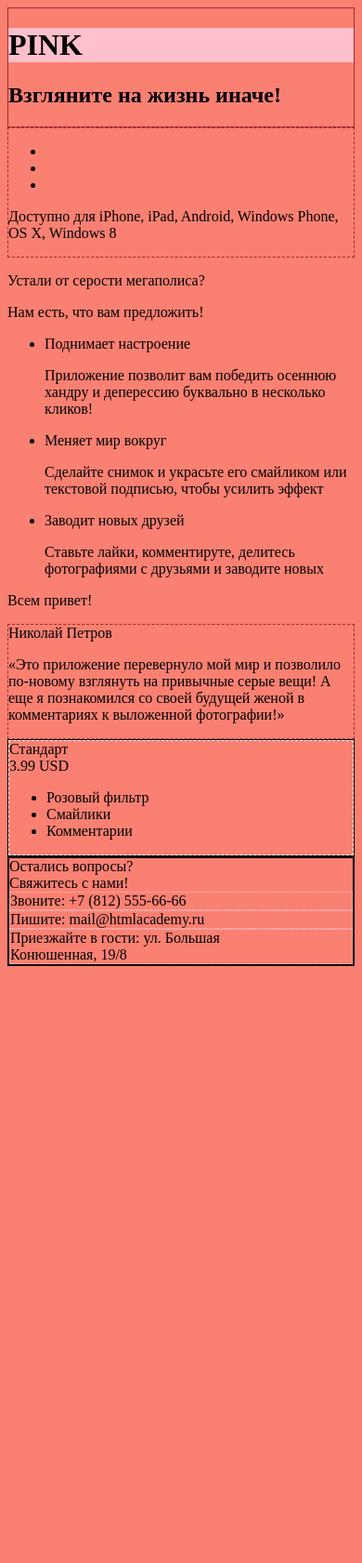
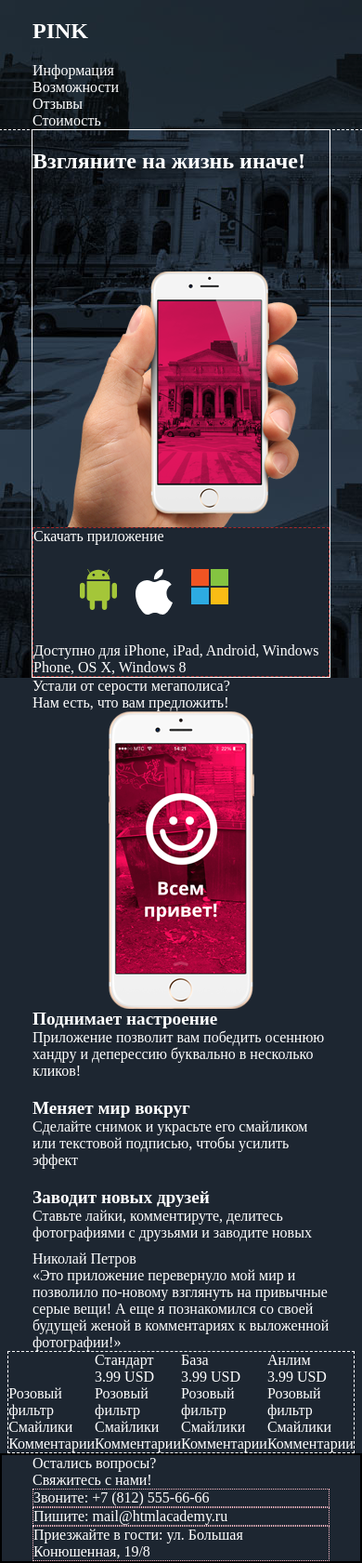
Before and after one commit to MashaTimmpa/35995-pink, a website: page index.html in a window 390 px wide. Shown: the whole page at 93% size. Before the commit the page ends 1047 px from the top, so only its background shows below. Drawn offline with nearby package versions, Linux system fonts and the light colour scheme; files that its build step writes are made by us from their sources.

Commit message:
Адаптивная верстка главной страницы проекта

```diff
--- a/index.html
+++ b/index.html
@@ -6,30 +6,51 @@
   <link rel="stylesheet" type="text/css" href="css/style.css">
 </head>
 <body>
-  <div class="main-screen">
-    <div class="main-screen__wrapper">
-      <header class="page-header">
-        <h1 class="page-header__title">PINK</h1>
-        <nav class="page-header__nav"></nav>
+  <section class="main-index">
+   <header class="main-index__header">
+     <div class="container">
+       <h1 class="main-nav__name">PINK</h1>
+       <nav class="main-nav">
+          <ul class="main-nav__items">
+           <li class="main-nav__item">Информация</li>
+           <li class="main-nav__item">Возможности</li>
+           <li class="main-nav__item">Отзывы</li>
+           <li class="main-nav__item">Стоимость</li>
+         </ul>
+        </nav>
+      </div>
     </header>
-      <h2 class="main-screen__title">Взгляните на жизнь иначе!</h2>
+
+    <div class="container descript__picture-phone ">
+      <div class="descript">
+        <h2>Взгляните на жизнь иначе!</h2>
       </div>
-  </div>
+
+ <!--    <div class="descript__picture-phone container">     </div>
+ -->
     <div class="download-panel">
-    <div class="download-panel__wrapper">
+      <div class="dowload-panel__button">Скачать приложение</div>
         <ul class="download-panel__systems">
-        <li class="download-panel__system download-panel__system--apple"></li>
-        <li class="download-panel__system download-panel__system--android"></li>
-        <li class="download-panel__system download-panel__system--win"></li>
+          <li class="download-panel__system download-panel__system--apple"><img src="img/logo-android.svg"></li>
+          <li class="download-panel__system download-panel__system--android"><img src="img/logo-apple.svg"></li>
+          <li class="download-panel__system download-panel__system--win"><img src="img/logo-microsoft.svg"></li>
         </ul>
         <p>Доступно для iPhone, iPad, Android, Windows Phone, OS X, Windows 8</p>
       </div>
     </div>
-  <div class="advantages">
+  </section>
+
+  <div class="avdantages">
     <div "advantages__descript">
       <p>Устали от серости мегаполиса?</p>
       <p>Нам есть, что вам предложить!</p>
     </div>
+    <div class="advantages__table">
+      <ul class="advantages__picture-list">
+        <li><div class="advantages__picture advantages__picture--1"> </div></li>
+        <li><div class="advantages__picture advantages__picture--2"></div></li>
+        <li><div class="advantages__picture advantages__picture--3"></div></li>
+      </ul>
       <ul class="advantages__list">
         <li class="advantages__item">
           <div class="advantages__name">Поднимает настроение</div>
@@ -44,46 +65,80 @@
           <p class="advantages__text">Ставьте лайки, комментируте, делитесь фотографиями с друзьями и заводите новых</p>
          </li>
        </ul>
-   <div class="smile-phone">
-    <p>Всем привет!</p>
      </div>
 </div>
+
+<div class="effect container">
+  <div class="effect__sign">
+      <img src="">
+  </div>
+  <div class="effect__text clearfix">
+    <h3>Эффект на 24 часа!</h3>
+    <p class="effect__paragraph">Британские ученые провели исследования и доказали, что положительный эффект от использования приложения длится целые сутки!</p>
+    <p class="effect__paragraph 24-hours-effect__paragraph--small">Узнать больше об исследовании</p>
+  </div>
+</div>
+
 <div class="reviews">
-  <div class="reviews__wrapper">
+  <div class="container">
     <div class="review-item">
       <div class="review-item__name">Николай Петров</div>
-      <p>«Это приложение перевернуло мой мир и позволило по-новому взглянуть на привычные серые вещи! А еще я познакомился со своей будущей женой в комментариях к выложенной фотографии!»</p>
+      <p class="review-item__text container" >«Это приложение перевернуло мой мир и позволило по-новому взглянуть на привычные серые вещи! А еще я познакомился со своей будущей женой в комментариях к выложенной фотографии!»</p>
     </div>
     <div class="reviews__pagination">
     </div>
   </div>
 </div>
-<div class="products">
-<!--А как здесь добиться такого єффекта, что другие продукті слева и справа залезают на основной? эта каруселька будет на js или на css? или єто лучше таблицей разбить? -- Здесь верстают таблицу-->
-  <div class="product">
-    <header class="product__header">
-      <div class="product__name">Стандарт</div>
-      <span class="product__price">3.99 USD</span>
-    </header>
-    <ul>
+<div class="product container">
+<!--Здесь верстают таблицу-->
+    <ul class="product__items product__items--header">
+     <li class="product__item"></li>
+      <li class="product__item">
+        <div class="product__item-title product__item-title--name">Стандарт</div>
+        <span class="product__item-title product__item-title--price">3.99 USD</span>
+      </li>
+      <li class="product__item">
+        <div class="product__item-title product__item-title--name">База</div>
+        <span class="product__item-title product__item-title--price">3.99 USD</span>
+      </li>
+      <li class="product__item">
+        <div class="product__item-title product__item-title--name">Анлим</div>
+        <span class="product__item-title product__item-title--price">3.99 USD</span>
+      </li>
+    </ul>
+    <ul class="product__items product__items--title">
       <li class="product__item product__item--enable">Розовый фильтр</li>
-      <li  class="product__item product__item--enable">Смайлики</li>
-      <li  class="product__item  product__item--disable">Комментарии</li>
+      <li  class="product__item product__item--enable"><p class="text-mobile">Розовый фильтр</p></li>
+      <li  class="product__item  product__item--disable"><p class="text-mobile">Розовый фильтр</p></li>
+      <li  class="product__item  product__item--disable"><p class="text-mobile">Розовый фильтр</p></li>
+    </ul>
+    <ul class="product__items product__items--standart">
+      <li class="product__item product__item--enable">Смайлики</li>
+      <li  class="product__item product__item--enable"><p class="text-mobile">Смайлики</p></li>
+      <li  class="product__item  product__item--disable"><p class="text-mobile">Смайлики</p></li>
+       <li  class="product__item  product__item--disable"><p class="text-mobile">Смайлики</p></li>
+    </ul>
+     <ul class="product__items product__items--base">
+      <li class="product__item product__item--enable">Комментарии</li>
+      <li  class="product__item product__item--enable"><p class="text-mobile">Комментарии</p></li>
+      <li  class="product__item  product__item--disable"><p class="text-mobile">Комментарии</p></li>
+      <li  class="product__item  product__item--disable"><p class="text-mobile">Комментарии</p></li>
     </ul>
   </div>
 </div>
+
 <div class="contacts">
-  <div class="contacts__wrapper">
+  <div class="contacts__wrapper container">
     <div class="contacts__title">Остались вопросы?<br>Свяжитесь с нами!</div>
-    <div class="contact">
+    <div class="contact contact--tel">
       <span class="contact__name">Звоните:</span>
       <tel class="contact__value">+7 (812) 555-66-66</tel>
     </div>
-    <div class="contact">
+    <div class="contact contact--mail">
       <span class="contact__name">Пишите:</span>
       <mail class="contact__value">mail@htmlacademy.ru</mail>
       </div>
-    <div class="contact">
+    <div class="contact contact--adress">
       <span class="contact__name">Приезжайте в гости:</span>
       <span class="contact__value">
         ул. Большая <br>Конюшенная, 19/8</span>
--- /dev/null
+++ b/less/advantages.less
@@ -0,0 +1,95 @@
+.avdantages {
+	.container;
+
+}
+
+.advantages__list,
+.advantages__picture-list {
+	list-style: none;
+	padding: 0;
+	margin: 0;
+}
+
+.advantages__item {
+	  margin-bottom: 10px;
+ /* padding: 0 44px;*/
+  padding-top: 10px;
+}
+
+.advantages__item:first-child {
+	padding-top: 0;
+}
+
+.advantages__name {
+	font-weight: bold;
+	font-size: 1.2em;
+	padding: 0;
+}
+
+.advantages__picture {
+	padding-top: 320px;
+	height: 100%;
+	background-repeat: no-repeat;
+	background-position: center;
+}
+
+.advantages__picture--1,
+.advantages__picture--2,
+.advantages__picture--3 {
+	background-image: url("../img/iphone-screen-mobile.png");
+}
+
+.advantages__picture {
+	display: none;
+}
+
+.advantages__picture-list li:first-child .advantages__picture {
+	display: block;
+}
+
+@media @tablet-widths {
+	.avdantages  {
+		.clearfix;
+	}
+
+	.advantages__picture-list {
+		float: left;
+		width: 30%;
+	}
+
+	.advantages__list  {
+		float: right;
+		width: 50%;
+	}
+}
+
+
+@media @desktop-widths {
+
+
+	.advantages__table {
+		display: table;
+		outline: 3px solid pink;
+	}
+
+
+	.advantages__picture {
+		display: block;
+		outline: 1px dotted white;
+	}
+
+  	.advantages__list,
+  	.advantages__picture-list {
+  		display: table-row;
+  		width: 100%;
+  		float: none;
+  		outline: 2px dashed green;
+  	}
+
+ 	 .advantages__item,
+ 	 .advantages__picture-list li{
+ 	 	padding-top: 0;
+ 	 	display: table-cell;
+ 	 	outline: 1px dotted white;
+ 	 }
+  }
--- a/less/contact.less
+++ b/less/contact.less
@@ -1,3 +1,32 @@
 .contact {
+	display: block;
 	border: 1px dotted #FFC0CB;
+	.clearfix;
 }
+
+ @media @tablet-widths {
+ 	.contact--tel,
+ 	.contact--mail  {
+ 		width: 50%:;
+ 	}
+ 	.contact--tel {
+ 		float: left;
+ 	}
+
+ 		.contact--mail {
+ 			float: right;
+ 		}
+
+ 	.contact--adress {
+ 		float: left;
+ 		width: 100%;
+ 	}
+ }
+
+ @media @desktop-widths {
+ 	.contact--adress,
+ 	.contact--tel,
+ 	.contact--mail {
+ 		width: 30%
+ 	}
+ }
--- a/less/download-panel.less
+++ b/less/download-panel.less
@@ -1,3 +1,41 @@
 .download-panel {
 	border: 1px dashed #A52A2A;
+	background-color: #1d2631;
+	margin-top: 280px;
+
 }
+
+@media @tablet-widths {
+	.download-panel {
+	width: 50%;
+	background: none;
+	display: block;
+	.clearfix;
+	margin-top: 10px;
+	}
+}
+
+.download-panel__systems {
+	list-style: none;
+	.clearfix;
+}
+
+.download-panel__system {
+	margin: 10px;
+	float: left;
+}
+
+.download-panel__system img {
+	width: 40px;
+}
+
+	 @media @desktop-widths {
+.download-panel__wrapper {
+
+	width: 570px;
+/*	margin-left: 150px;*/
+
+}
+
+
+  }
--- /dev/null
+++ b/less/effect.less
@@ -0,0 +1,35 @@
+	.effect {
+	display: none;
+	}
+
+	@media @tablet-widths {
+	.effect {
+		display: block;
+		outline: 2px solid salmon;
+		.clearfix;
+		height: 100px;
+}
+	.effect__sign {
+	.clearfix;
+	float: left;
+	height: 50%;
+	}
+
+	.effect__text {
+	.clearfix;
+		float: right;
+		width: 49%;
+	}
+}
+
+
+	 @media @desktop-widths {
+	 	.effect__sign {
+		height: 25%;
+	}
+
+	.effect__text {
+		width: 75%;
+	}
+
+}
--- /dev/null
+++ b/less/main-index.less
@@ -0,0 +1,65 @@
+.main-index {
+	background: url("../img/bg-back-mobile.jpg");
+	}
+
+.main-index__header {
+	overflow:auto;
+	outline: 1px dashed white;
+	width: 100%;
+	background-repeat:  no-repeat;
+	background-size: 220%;
+	color: white;
+	  background-color: rgba(5, 9, 5, 0.3);
+
+}
+
+.descript h2{
+	padding-bottom: 100px;
+}
+
+.descript__picture-phone {
+	background-image: url("../img/iphone-hand-mobile.png");
+	/*padding-bottom:280px;*/
+	background-repeat: no-repeat;
+	height: 100%;
+	border: 1px solid white;
+	background-position: center;
+}
+
+
+	@media @tablet-widths {
+		.page-header {
+			background-size: 100%;
+		}
+
+		.descript {
+			width: 50%
+		}
+
+		.descript h2{
+		padding-bottom: 0px;
+		}
+
+		.descript__picture-phone {
+		background-position: right center;
+		}
+
+	.descript__picture {
+		width: 470px;
+		padding-left: 300px;
+	}
+}
+
+
+	 @media @desktop-widths {
+	 	.page-header__title{
+		/*padding-right: 500px;
+		padding-bottom: 450px;}*/}
+
+		.descript__picture {
+		width: 550px;
+		padding-left: 570px;
+	}
+
+
+  }
--- /dev/null
+++ b/less/main-nav.less
@@ -0,0 +1,44 @@
+.main-nav {
+  position: relative;
+  width: 320px;
+  min-height: 50px;
+}
+
+.main-nav__items {
+  margin: 0;
+  padding: 0;
+  list-style: none;
+}
+
+@media @tablet-widths {
+	.main-nav {
+		width: auto;
+		min-height: 70px;}
+
+}
+
+@media @desktop-widths {
+	.main-nav {
+		width: auto;
+		min-height: 70px;
+	}
+	.main-nav__items {
+		width: 625px;
+		.clearfix;
+
+	}
+
+	.main-nav__name {
+		float:left;
+		width: 150px;
+	}
+
+	.main-nav__item {
+		.clearfix;
+		float: left;
+		margin: 20px;
+	}
+	.main-nav__item:last-child {
+		margin-right: 0;
+	}
+}
--- a/less/page-header.less
+++ /dev/null
@@ -1,3 +0,0 @@
-.page-header {
-	background-color: #FFC0CB;
-}
--- a/less/product.less
+++ b/less/product.less
@@ -1,3 +1,19 @@
 .product {
 	border: 1px dashed white;
+	display: table;
 }
+
+.product__items {
+	display: table-row;
+}
+
+.product__item {
+	display: table-cell;
+}
+
+ @media @tablet-widths {
+
+.text-mobile {
+	display: none;
+}
+}
--- a/less/products.less
+++ /dev/null
@@ -1,3 +0,0 @@
-.products {
-	border: 1px solid black;
-}
--- a/less/reviews.less
+++ b/less/reviews.less
@@ -1,3 +1,29 @@
 .reviews {
-	border: 1px dashed #A52A2A;
+/*	outline: 2px dashed grey;*/
+	.clearfix;
 }
+
+.review-item {
+	display: table;
+	width: 100%;
+}
+
+.review-item__name,
+.review-item__text {
+	display: table-row;
+	width: 100%;
+
+}
+
+@media @tablet-widths {
+
+
+	.review-item__name {
+		display: table-footer-group
+	}
+
+/*	.review-item__text {
+
+		}*/
+
+}
--- a/less/style.less
+++ b/less/style.less
@@ -1,17 +1,59 @@
 @import "main-screen.less";
-@import "page-header.less";
+@import "main-index.less";
+@import "main-nav.less";
 @import "download-panel.less";
+@import "advantages.less";
+@import "effect.less";
 @import "reviews.less";
-@import "products.less";
 @import "product.less";
 @import "contacts.less";
 @import "contact.less";
 @import "text-block.less";
 @import "competition-form.less";
-@import "page-footer.less";
+@impot "page-footer.less";
 @import "post.less";
 @import "photo-galery.less";
 @import "user-panel.less";
 
 
-body { background: salmon; }
+@mobile-widths-only: ~"(max-width: 767px)";
+@tablet-widths: ~"(min-width: 768px)";
+@desktop-widths: ~"(min-width: 1200px)";
+@bg-color: #1d2631;
+
+body {
+  margin: 0;
+  padding: 0;
+  background-color: @bg-color;
+  color: white;
+  .clearfix;
+}
+
+p {
+	padding: 0;
+	margin: 0;
+	width: 100%;
+}
+
+.clearfix {
+  &:after {
+    content: "";
+
+    display: table;
+    clear: both;
+  }
+}
+
+.container {
+  width: 320px;
+  margin: 0 auto;
+
+  @media @tablet-widths {
+    width: 640px;
+  }
+
+  @media @desktop-widths {
+    width: 960px;
+  }
+
+}
```
Lines whose indentation alone changed are shown as unchanged.
